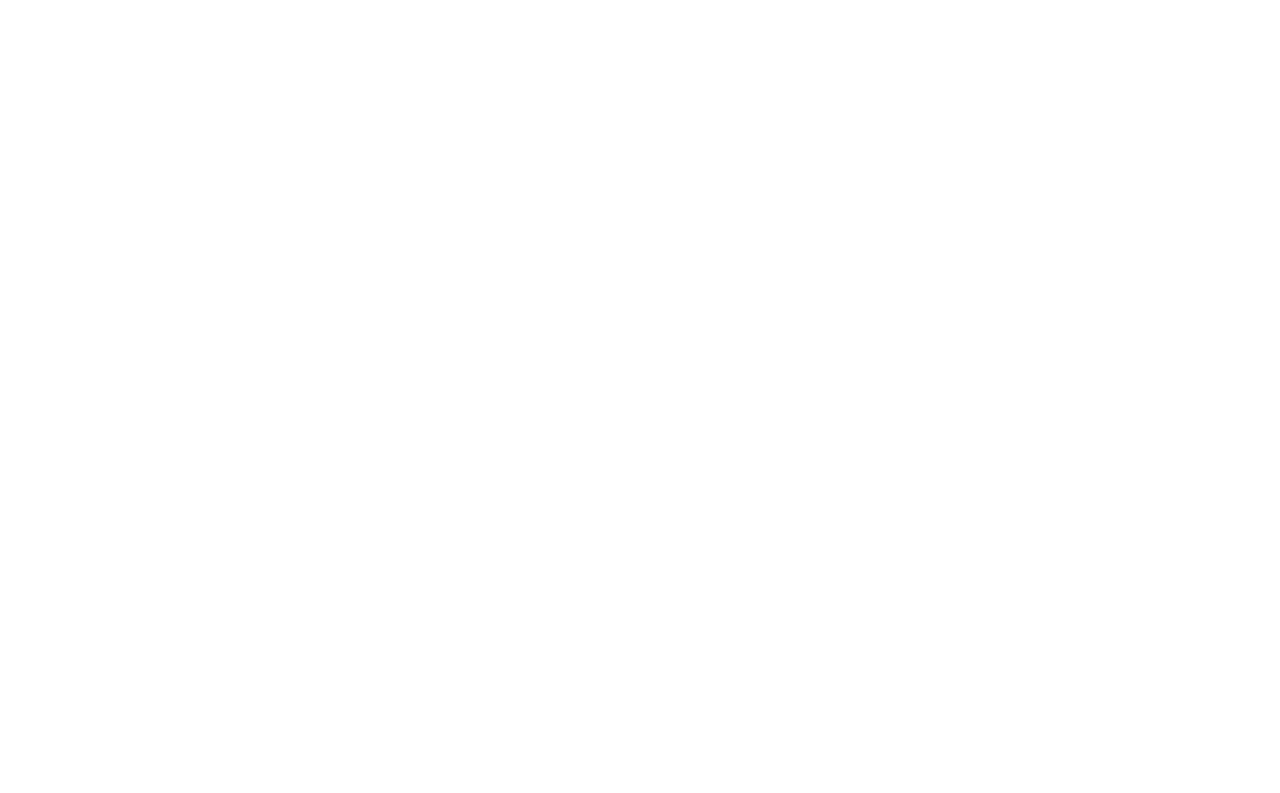
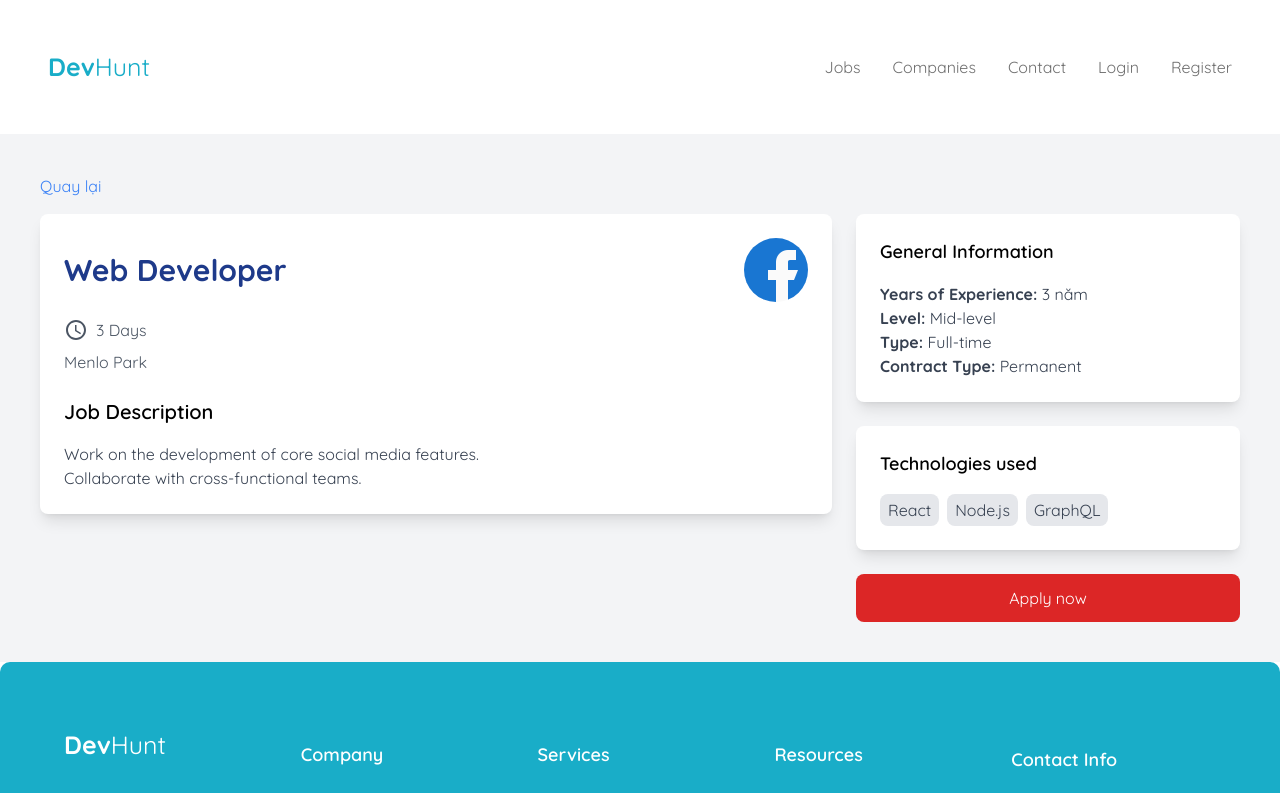
Before and after one commit to Nagigata/ScrumTeam-FE, a React (Create React App) app: page /job/1 in a window 1280 px wide. Before the commit this address had no page. Shown: the top 793 px of the page. Built offline with nearby package versions, Linux system fonts and the light colour scheme.

Commit message:
update Detail job UI

```diff
--- a/src/App.js
+++ b/src/App.js
@@ -3,12 +3,16 @@
 import SignIn from "./pages/Auth/SignIn";
 import SignUp from "./pages/Auth/SignUp";
 import Home from "./pages/Home/Home";
+import JobDetail from "./components/Home/JobDetail";
+import NavBar from "./components/Home/NavBar";
+import Footer from "./components/Home/Footer";
 
 function App() {
   const [user, setUser] = useState(null);
 
   return (
     <div className="App">
+      <NavBar />
       <Routes>
         <Route
           path="/login"
@@ -19,7 +23,9 @@
           element={user ? <Navigate to="/" /> : <SignUp />}
         />
         <Route path="/" element={<Home />} />
+        <Route path="/job/:id" element={<JobDetail />} />
       </Routes>
+      <Footer />
     </div>
   );
 }
--- a/src/components/Home/Job.jsx
+++ b/src/components/Home/Job.jsx
@@ -1,4 +1,5 @@
 import React from "react";
+import { useNavigate } from "react-router-dom";
 import AccessTimeOutlinedIcon from "@mui/icons-material/AccessTimeOutlined";
 
 const Data = [
@@ -86,6 +87,7 @@
 ];
 
 const Job = () => {
+  const navigate = useNavigate();
   return (
     <div>
       <div className="jobContainer flex gap-10 justify-center flex-wrap items-center py-10">
@@ -95,6 +97,7 @@
               key={id}
               className="group group/item singleJob w-[270px] p-[20px] ☐
               bg-white rounded-[10px] hover:bg-blueColor shadow-lg shadow-greyIsh-400/700 hover:shadow-lg"
+              onClick={() => navigate(`/job/${id}`)}
             >
               <span className="flex justify-between items-center gap-4">
                 <h1 className="text-[16px] font-semibold ☐ text-textColor group-hover:text-white">
--- /dev/null
+++ b/src/components/Home/JobDetail.jsx
@@ -0,0 +1,84 @@
+import React from "react";
+import { useParams, useNavigate } from "react-router-dom";
+import AccessTimeOutlinedIcon from "@mui/icons-material/AccessTimeOutlined";
+import mockData from "./mockData"; // Import dữ liệu giả lập
+
+const JobDetail = () => {
+  const { id } = useParams();
+  const navigate = useNavigate();
+  const job = mockData.find((job) => job.id === parseInt(id));
+
+  if (!job) {
+    return <div>Job not found</div>;
+  }
+
+  return (
+    <div className="jobDetailContainer p-10 bg-gray-100">
+      {/* Nút Back */}
+      <button onClick={() => navigate(-1)} className="mb-4 text-blue-500 hover:underline">
+        Quay lại
+      </button>
+
+      <div className="grid grid-cols-3 gap-6">
+        {/* Cột chính: Thông tin công việc */}
+        <div className="col-span-2">
+          <div className="jobDetail bg-white p-6 rounded-lg shadow-lg mb-6">
+            {/* Phần tiêu đề và logo */}
+            <div className="flex justify-between items-center mb-4">
+              <h1 className="text-3xl font-bold text-blue-900">{job.title}</h1>
+              <img src={job.image} alt="Company Logo" className="w-16 h-16 rounded-full" />
+            </div>
+
+            {/* Địa điểm và thời gian */}
+            <div className="flex items-center mb-2 text-gray-600">
+              <AccessTimeOutlinedIcon className="mr-2" />
+              <span>{job.time}</span>
+            </div>
+            <p className="text-gray-600">{job.location}</p>
+
+            {/* Mô tả công việc */}
+            <div className="jobDescription mt-6">
+              <h2 className="text-xl font-semibold mb-4">Job Description</h2>
+              <ul className="list-disc list-inside text-gray-700">
+                {job.desc.split("\n").map((line, index) => (
+                  <li key={index}>{line}</li>
+                ))}
+              </ul>
+            </div>
+          </div>
+        </div>
+
+        {/* Cột bên phải: Thông tin bổ sung */}
+        <div className="sidebar">
+          <div className="bg-white p-6 rounded-lg shadow-lg">
+            <h3 className="text-lg font-semibold mb-4">General Information</h3>
+            <ul className="text-gray-700">
+              <li><strong>Years of Experience:</strong> {job.experience} năm</li>
+              <li><strong>Level:</strong> {job.level}</li>
+              <li><strong>Type:</strong> {job.type}</li>
+              <li><strong>Contract Type:</strong> {job.contract}</li>
+            </ul>
+          </div>
+
+          <div className="bg-white p-6 rounded-lg shadow-lg mt-6">
+            <h3 className="text-lg font-semibold mb-4">Technologies used</h3>
+            <div className="flex flex-wrap gap-2">
+              {job.technologies.map((tech, index) => (
+                <span key={index} className="bg-gray-200 text-gray-700 py-1 px-2 rounded-lg">{tech}</span>
+              ))}
+            </div>
+          </div>
+
+          {/* Nút Apply Now */}
+          <div className="mt-6">
+            <button className="bg-red-600 text-white py-3 px-6 w-full rounded-lg hover:bg-red-700">
+              Apply now
+            </button>
+          </div>
+        </div>
+      </div>
+    </div>
+  );
+};
+
+export default JobDetail;
--- a/src/components/Home/Search.jsx
+++ b/src/components/Home/Search.jsx
@@ -1,10 +1,17 @@
-import React from "react";
+import React, { useState } from "react";
 import SearchOutlinedIcon from "@mui/icons-material/SearchOutlined";
 import HighlightOffOutlinedIcon from "@mui/icons-material/HighlightOffOutlined";
 import BusinessOutlinedIcon from "@mui/icons-material/BusinessOutlined";
 import LocationOnOutlinedIcon from "@mui/icons-material/LocationOnOutlined";
 
 const Search = () => {
+  const [sortValue, setSortValue] = useState("");
+
+  const handleSortChange = (event) => {
+    setSortValue(event.target.value);
+    // Thực hiện chức năng sắp xếp ở đây
+    console.log("Selected sort value:", event.target.value);
+  };
   return (
     <div className="searchDiv grid gap-10 bg-greyIsh rounded-[10px] p-[3rem]">
       <form action="">
@@ -53,6 +60,8 @@
             name=""
             id="relevance"
             className=" bg-white rounded-[3px] px-4 py-1"
+            value={sortValue}
+            onChange={handleSortChange}
           >
             <option value="">Relevance</option>
             <option value="">Inclusive</option>
@@ -69,6 +78,8 @@
             name=""
             id="type"
             className=" bg-white rounded-[3px] px-4 py-1"
+            value={sortValue}
+            onChange={handleSortChange}
           >
             <option value="">Full-Time</option>
             <option value="">Part-Time</option>
@@ -84,6 +95,8 @@
             name=""
             id="level"
             className=" bg-white rounded-[3px] px-4 py-1"
+            value={sortValue}
+            onChange={handleSortChange}
           >
             <option value="">Senior</option>
             <option value="">Junior</option>
--- /dev/null
+++ b/src/components/Home/mockData.js
@@ -0,0 +1,33 @@
+const mockData = [
+  {
+    id: 1,
+    image: "/assets/companyLogo/facebook.png",
+    title: "Web Developer",
+    time: "3 Days",
+    location: "Menlo Park",
+    desc: "Work on the development of core social media features.\nCollaborate with cross-functional teams.",
+    company: "Facebook",
+    experience: 3,
+    level: "Mid-level",
+    type: "Full-time",
+    contract: "Permanent",
+    technologies: ["React", "Node.js", "GraphQL"]
+  },
+  {
+    id: 2,
+    image: "/assets/companyLogo/github.png",
+    title: "DevOps Engineer",
+    time: "5 Days",
+    location: "Remote",
+    desc: "Help automate our infrastructure and ensure smooth CI/CD pipelines.\nWork with Kubernetes and Docker.",
+    company: "GitHub",
+    experience: 5,
+    level: "Senior",
+    type: "Full-time",
+    contract: "Permanent",
+    technologies: ["Docker", "Kubernetes", "AWS"]
+  },
+  // Thêm các công việc khác nếu cần
+];
+
+export default mockData;
--- a/src/pages/Home/Home.jsx
+++ b/src/pages/Home/Home.jsx
@@ -1,9 +1,8 @@
 import React from "react";
-import NavBar from "../../components/Home/NavBar";
+import { Routes, Route } from "react-router-dom";
 import Search from "../../components/Home/Search";
 import Job from "../../components/Home/Job";
 import Value from "../../components/Home/Value";
-import Footer from "../../components/Home/Footer";
 import { motion } from "framer-motion";
 
 const Home = () => {
@@ -14,7 +13,6 @@
       animate={{ opacity: 1, y: 0 }}
       transition={{ duration: 0.5 }}
     >
-      <NavBar />
       <Search />
       <motion.div
         initial={{ opacity: 0, x: -50 }}
@@ -30,7 +28,6 @@
       >
         <Value />
       </motion.div>
-      <Footer />
     </motion.div>
   );
 };
```
